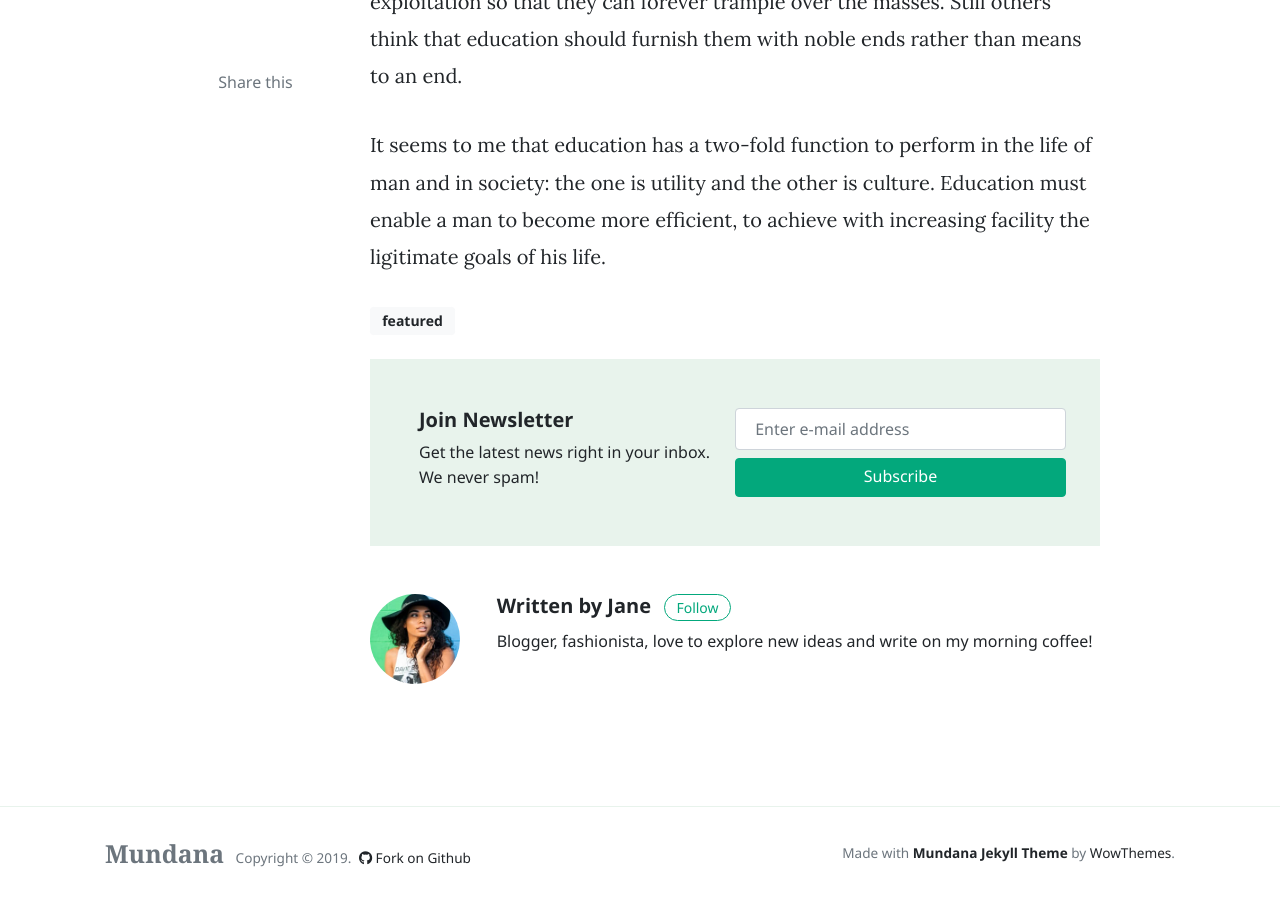
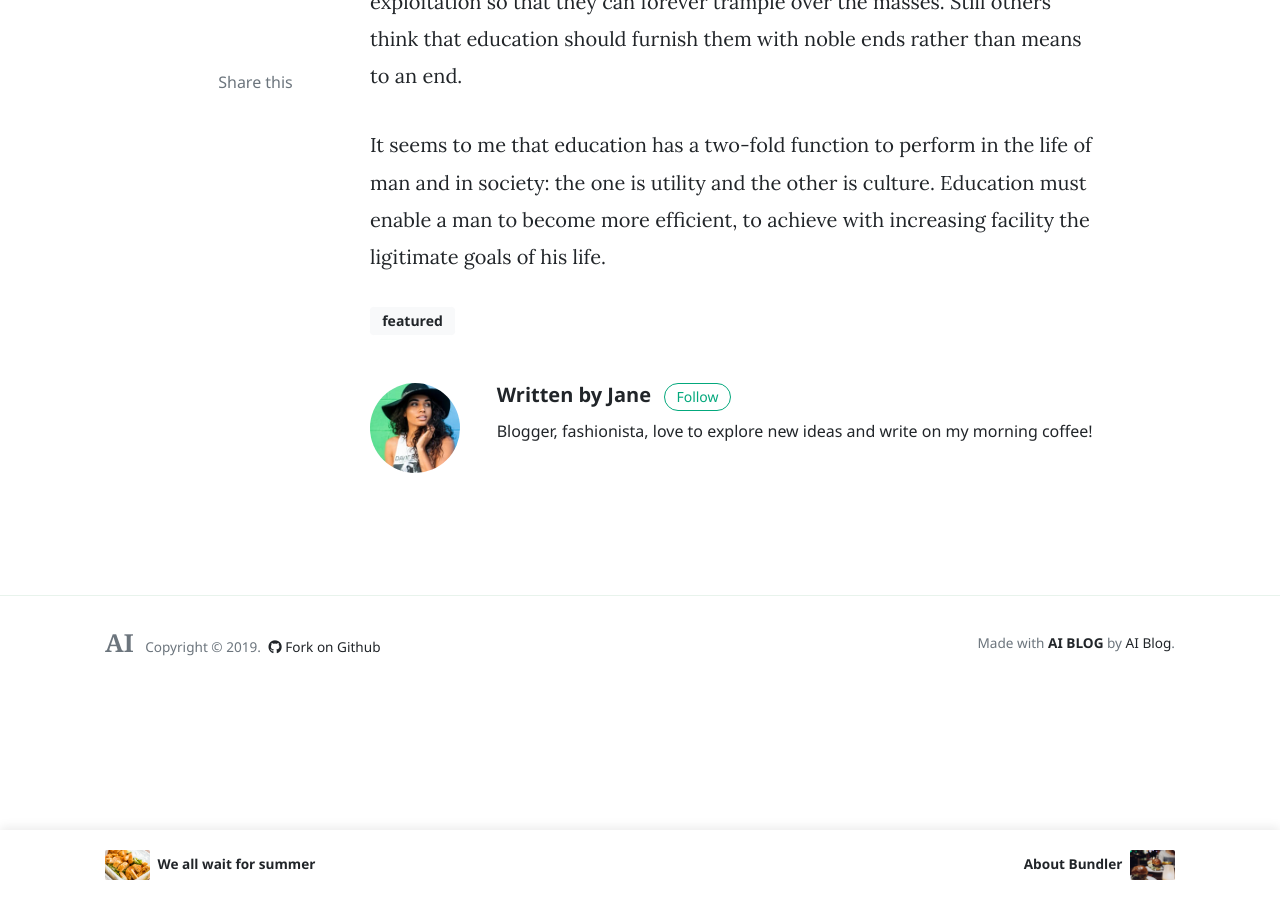
Before and after one commit to nirajvara/jekyll, a Jekyll site: the page built from _posts/old/2019-01-28-we-all-wait-for-summer.md, in a window 1280 px wide and 900 px high, scrolled down 647 px. Built offline with Jekyll 4.4.1, drawn with Linux system fonts in a browser that asks for light colours; nearby versions of some CDN libraries; comment, search, counter and statistics services are not loaded.

Commit message:
Edit config and default.html files

```diff
--- a/_config.yml
+++ b/_config.yml
@@ -1,12 +1,11 @@
 # Site
-name: 'Mundana'
-description: 'Mundana is a free Jekyll theme for awesome people like you, Medium like.'
+name: 'AI blog'
+description: 'AI Blog site.'
 logo: 'assets/images/logo.png'
 favicon: 'assets/images/favicon.ico'
-baseurl: '/mundana-theme-jekyll'
+baseurl: '/jekyll'
 disqus: 'demowebsite'
-email: 'wowthemesnet@gmail.com'
-mailchimp-list: 'https://wowthemes.us11.list-manage.com/subscribe/post?u=8aeb20a530e124561927d3bd8&amp;id=8c3d2d214b'
+email: 'niraj.vara@gmail.com'
 
 include: ["_pages"]
 permalink: /:title/
--- a/_layouts/default.html
+++ b/_layouts/default.html
@@ -77,15 +77,15 @@
         <div class="container">
         <div class="row align-items-center justify-content-between">
             <div>
-                <span class="navbar-brand mr-2 mb-0"><strong>Mundana</strong></span>
+                <span class="navbar-brand mr-2 mb-0"><strong>AI</strong></span>
                 <span>Copyright © <script>document.write(new Date().getFullYear())</script>.</span>
 
                 <!--  Github Repo Star Btn-->
-                <a class="text-dark ml-1" target="_blank" href="https://github.com/wowthemesnet/mundana-theme-jekyll"><i class="fab fa-github"></i> Fork on Github</a>
+                <a class="text-dark ml-1" target="_blank" href="https://github.com/nirajvara/jekyll"><i class="fab fa-github"></i> Fork on Github</a>
 
             </div>
             <div>
-                Made with <a target="_blank" class="text-dark font-weight-bold" href="https://www.wowthemes.net/mundana-jekyll-theme/"> Mundana Jekyll Theme </a> by <a class="text-dark" target="_blank" href="https://www.wowthemes.net">WowThemes</a>.
+                Made with <a target="_blank" class="text-dark font-weight-bold" href="https://github.com/nirajvara/jekyll/"> AI BLOG </a> by <a class="text-dark" target="_blank" href="https://www.wowthemes.net">AI Blog</a>.
             </div>
         </div>
         </div>
```
